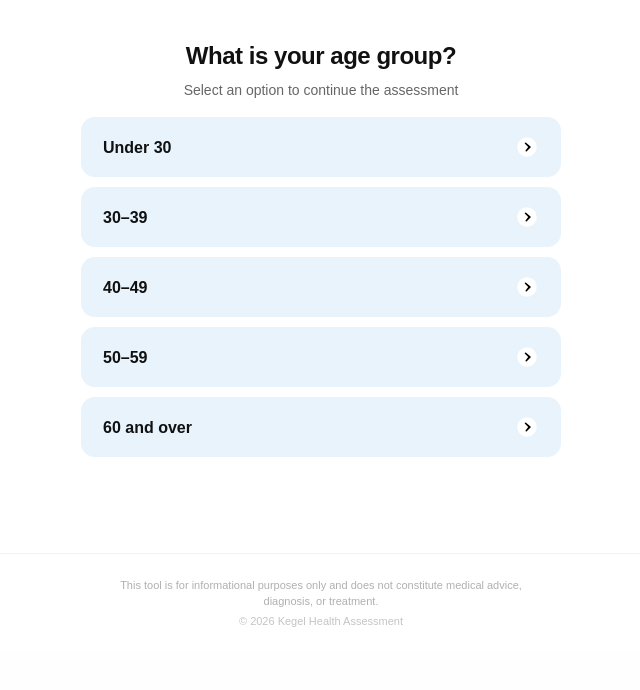
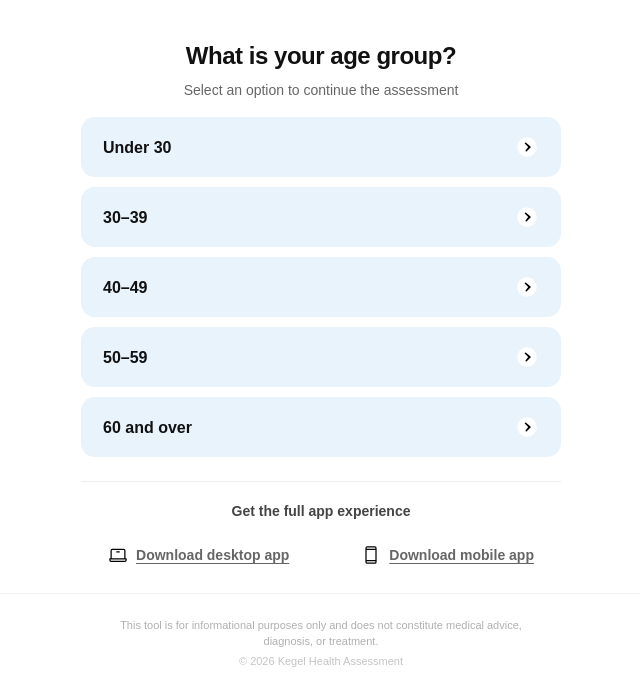
Before and after one commit to dhananjayaDev/Kegel-app, a Flask app: page / in a window 1280 px wide. Shown: the part 660-1350 px from the top of the page, without its empty margins (319-959 px from the left). Before the commit the page ends 1287 px from the top, so only its background shows below. Run offline with Flask 3, Linux system fonts and the light colour scheme.

Commit message:
add dowload links

```diff
--- a/application/__init__.py
+++ b/application/__init__.py
@@ -1,6 +1,6 @@
 """Flask application factory."""
 
-from flask import Flask
+from flask import Flask, request, session
 
 from application.config import Config
 from application.providers import ProviderRegistry
@@ -17,6 +17,17 @@ def create_app(config_class: type = Config) -> Flask:
     registry = ProviderRegistry(app.config)
     app.extensions["providers"] = registry
 
+    @app.context_processor
+    def _inject_site_context() -> dict:
+        if request.args.get("llm_limited") == "1":
+            session["llm_limit_notice"] = True
+        return {
+            "desktop_app_url": app.config.get("DESKTOP_APP_URL", ""),
+            "mobile_app_url": app.config.get("MOBILE_APP_URL", ""),
+            "llm_limit_notice": session.get("llm_limit_notice", False),
+            "has_saved_assessment": bool(session.get("assessment")),
+        }
+
     app.register_blueprint(main_bp)
     app.register_blueprint(questionnaire_bp, url_prefix="/assessment")
 
--- a/application/config.py
+++ b/application/config.py
@@ -23,3 +23,6 @@ class Config:
     # ── Hosted deployment: set GEMINI_API_KEY to enable cloud LLM ──
     GEMINI_API_KEY = os.getenv("GEMINI_API_KEY", "")  # placeholder — required when LLM_PROVIDER=gemini
     GEMINI_MODEL = os.getenv("GEMINI_MODEL", "gemini-2.0-flash")
+
+    DESKTOP_APP_URL = os.getenv("DESKTOP_APP_URL", "")
+    MOBILE_APP_URL = os.getenv("MOBILE_APP_URL", "")
--- a/application/models/__init__.py
+++ b/application/models/__init__.py
@@ -79,3 +79,4 @@ class AssessmentResult:
     base_protocol: dict[str, Any] | None = None
     customized_plan: str | None = None
     plan_source: str = "template"
+    llm_rate_limited: bool = False
--- a/application/routes/main.py
+++ b/application/routes/main.py
@@ -37,7 +37,9 @@ def _get_first_question():
 
 @main_bp.context_processor
 def _inject_quiz_context():
-    return {"first_question": _get_first_question()}
+    return {
+        "first_question": _get_first_question(),
+    }
 
 
 @main_bp.route("/")
--- a/application/routes/questionnaire.py
+++ b/application/routes/questionnaire.py
@@ -136,6 +136,12 @@ def submit():
     session["assessment"] = stored
     session["assessment_id"] = result.session_id
     session.pop(DRAFT_KEY, None)
+
+    if stored.get("llm_rate_limited"):
+        session["llm_limit_notice"] = True
+        return redirect(url_for("main.index", llm_limited=1) + "#app-alternatives")
+
+    session.pop("llm_limit_notice", None)
     return redirect(url_for("questionnaire.results"))
 
 
--- a/application/services/assessment_service.py
+++ b/application/services/assessment_service.py
@@ -38,6 +38,7 @@ class AssessmentService:
         )
 
         plan_data: dict[str, Any] = {}
+        llm_rate_limited = False
         if triage.includes_kegel_plan:
             plan_data = self._registry.invoke(
                 "plan",
@@ -48,6 +49,7 @@ class AssessmentService:
                     "triage": triage,
                 },
             )
+            llm_rate_limited = bool(plan_data.get("llm_rate_limited"))
 
         return AssessmentResult(
             session_id=session_id or str(uuid.uuid4()),
@@ -58,6 +60,7 @@ class AssessmentService:
             base_protocol=plan_data.get("base_protocol"),
             customized_plan=plan_data.get("customized_plan"),
             plan_source=plan_data.get("plan_source", "template"),
+            llm_rate_limited=llm_rate_limited,
         )
 
     @staticmethod
@@ -99,6 +102,7 @@ class AssessmentService:
             "base_protocol": result.base_protocol,
             "customized_plan": result.customized_plan,
             "plan_source": result.plan_source,
+            "llm_rate_limited": result.llm_rate_limited,
         }
 
     @staticmethod
@@ -139,4 +143,5 @@ class AssessmentService:
             base_protocol=data.get("base_protocol"),
             customized_plan=data.get("customized_plan"),
             plan_source=data.get("plan_source", "template"),
+            llm_rate_limited=data.get("llm_rate_limited", False),
         )
--- a/application/static/css/main.css
+++ b/application/static/css/main.css
@@ -218,6 +218,10 @@ a {
   max-width: 1120px;
   margin: 0 auto;
   padding: var(--space-page-y) var(--space-page-x) var(--space-page-bottom);
+}
+
+.main-content:has(.hero--quiz) {
+  padding-bottom: var(--space-5);
 }
 
 .page-section {
@@ -1044,6 +1048,27 @@ a {
   margin-bottom: 0.5rem;
 }
 
+.results-limit-notice {
+  margin-bottom: var(--space-section);
+  padding: var(--space-4);
+  background: #f7f7f7;
+  border-radius: 12px;
+  font-size: var(--text-sm);
+  line-height: var(--leading-normal);
+  color: #444;
+}
+
+.results-limit-notice p + p {
+  margin-top: var(--space-2);
+}
+
+.results-limit-notice a {
+  color: #111;
+  font-weight: 600;
+  text-decoration: underline;
+  text-underline-offset: 2px;
+}
+
 .results-actions {
   display: flex;
   gap: 0.875rem;
--- a/application/static/css/quiz.css
+++ b/application/static/css/quiz.css
@@ -303,7 +303,7 @@ body.has-kegel-quiz .kegel-options:not(.kegel-options--grid) {
   margin-left: auto;
   margin-right: auto;
   text-align: center;
-  padding: 0 0 var(--space-8);
+  padding: 0;
 }
 
 .hero--quiz .hero-title {
@@ -404,6 +404,118 @@ body.has-kegel-quiz .kegel-options:not(.kegel-options--grid) {
   margin-bottom: var(--space-block);
 }
 
+.home-app-links {
+  margin-top: var(--space-section);
+  margin-bottom: 0;
+  padding: var(--space-5) var(--space-4) 0;
+  border-top: 1px solid #eee;
+  text-align: center;
+}
+
+.home-app-links__notice {
+  margin: 0 auto var(--space-5);
+  max-width: 28rem;
+  padding: var(--space-4);
+  background: #f7f7f7;
+  border-radius: 12px;
+  text-align: left;
+}
+
+.home-app-links__notice-title {
+  font-size: var(--text-sm);
+  font-weight: 700;
+  color: #111;
+  margin-bottom: var(--space-2);
+}
+
+.home-app-links__notice-text {
+  font-size: var(--text-sm);
+  line-height: var(--leading-normal);
+  color: #555;
+}
+
+.home-app-links__notice-text--solo {
+  text-align: center;
+  margin-top: var(--space-2);
+}
+
+.home-app-links__results-link {
+  display: inline-block;
+  margin-top: var(--space-3);
+  font-size: var(--text-sm);
+  font-weight: 600;
+  color: #111;
+  text-decoration: underline;
+  text-underline-offset: 2px;
+}
+
+.home-app-links__label {
+  margin: 0 0 var(--space-4);
+  font-size: var(--text-sm);
+  font-weight: 600;
+  color: #444;
+  line-height: var(--leading-snug);
+}
+
+.home-app-links__actions {
+  display: flex;
+  flex-direction: column;
+  align-items: center;
+  justify-content: center;
+  gap: var(--space-3);
+  width: 100%;
+  max-width: 16rem;
+  margin: 0 auto;
+}
+
+.home-app-links__link {
+  display: inline-flex;
+  align-items: center;
+  justify-content: center;
+  gap: var(--space-2);
+  width: 100%;
+  padding: var(--space-2) var(--space-3);
+  font-size: var(--text-sm);
+  font-weight: 600;
+  line-height: var(--leading-snug);
+  color: #111;
+  text-decoration: underline;
+  text-underline-offset: 3px;
+  transition: opacity 0.15s ease;
+}
+
+.home-app-links__link:hover {
+  opacity: 0.72;
+}
+
+.home-app-links__link--pending {
+  color: #666;
+  cursor: default;
+  pointer-events: none;
+}
+
+.home-app-links__icon {
+  width: 20px;
+  height: 20px;
+  flex-shrink: 0;
+  display: block;
+}
+
+@media (min-width: 769px) {
+  .home-app-links__actions {
+    flex-direction: row;
+    flex-wrap: nowrap;
+    max-width: none;
+    gap: var(--space-6) var(--space-10);
+  }
+
+  .home-app-links__link {
+    width: auto;
+    white-space: nowrap;
+    padding: var(--space-2) var(--space-4);
+  }
+}
+
 .kegel-option {
   display: block;
   cursor: pointer;
@@ -490,7 +602,7 @@ body.has-kegel-quiz .kegel-options:not(.kegel-options--grid) {
   font-weight: 600;
   line-height: var(--leading-snug);
   border: 2px solid transparent;
-  transition: opacity 0.15s, background 0.15s;
+  transition: background 0.15s ease, opacity 0.15s ease;
   text-decoration: none;
   font-family: inherit;
   cursor: pointer;
@@ -502,8 +614,18 @@ a.kegel-btn:hover {
   color: inherit;
 }
 
-.kegel-btn:hover {
+.kegel-btn:hover:not(:disabled) {
   opacity: 0.88;
+}
+
+.kegel-btn--primary:hover:not(:disabled) {
+  opacity: 1;
+  background: #333;
+}
+
+.kegel-btn--ghost:hover:not(:disabled) {
+  opacity: 1;
+  background: #e0e0e0;
 }
 
 .kegel-btn--primary {
@@ -539,10 +661,6 @@ a.kegel-btn:hover {
 /* ── Responsive ── */
 
 @media (min-width: 769px) {
-  .hero--quiz {
-    padding-bottom: var(--space-12);
-  }
-
   .hero--quiz .hero-title {
     font-size: clamp(1.75rem, 4vw, 2.25rem);
   }
--- a/application/templates/base.html
+++ b/application/templates/base.html
@@ -6,7 +6,7 @@
   <title>{% block title %}Kegel Health{% endblock %}</title>
   <link rel="icon" href="{{ url_for('static', filename='icons/kegel.png') }}" type="image/png">
   <link rel="apple-touch-icon" href="{{ url_for('static', filename='icons/kegel.png') }}">
-  <link rel="stylesheet" href="{{ url_for('static', filename='css/main.css') }}?v=39">
+  <link rel="stylesheet" href="{{ url_for('static', filename='css/main.css') }}?v=41">
   {% block head %}{% endblock %}
 </head>
 <body class="{% block body_class %}{% endblock %}">
--- /dev/null
+++ b/application/templates/components/app_download_links.html
@@ -0,0 +1,49 @@
+<div class="home-app-links" id="app-alternatives">
+  {% if llm_limit_notice %}
+  <div class="home-app-links__notice" role="alert">
+    <p class="home-app-links__notice-title">Plan personalization is temporarily unavailable</p>
+    <p class="home-app-links__notice-text">
+      Our AI service reached its usage limit. Your assessment scores are saved
+      {% if has_saved_assessment %}— you can still view your results{% endif %}.
+      For the full personalized experience, use the desktop or mobile app below.
+    </p>
+    {% if has_saved_assessment %}
+    <a href="{{ url_for('questionnaire.results') }}" class="home-app-links__results-link">View your results</a>
+    {% endif %}
+  </div>
+  {% endif %}
+
+  <p class="home-app-links__label">Get the full app experience</p>
+  <div class="home-app-links__actions">
+    <a
+      href="{{ desktop_app_url or '#' }}"
+      class="home-app-links__link{% if not desktop_app_url %} home-app-links__link--pending{% endif %}"
+      {% if desktop_app_url %}target="_blank" rel="noopener noreferrer"{% else %}aria-disabled="true" tabindex="-1"{% endif %}
+    >
+      <img
+        src="{{ url_for('static', filename='icons/laptop.svg') }}"
+        class="home-app-links__icon"
+        alt=""
+        width="20"
+        height="20"
+        aria-hidden="true"
+      >
+      Download desktop app
+    </a>
+    <a
+      href="{{ mobile_app_url or '#' }}"
+      class="home-app-links__link{% if not mobile_app_url %} home-app-links__link--pending{% endif %}"
+      {% if mobile_app_url %}target="_blank" rel="noopener noreferrer"{% else %}aria-disabled="true" tabindex="-1"{% endif %}
+    >
+      <img
+        src="{{ url_for('static', filename='icons/device-mobile.svg') }}"
+        class="home-app-links__icon"
+        alt=""
+        width="20"
+        height="20"
+        aria-hidden="true"
+      >
+      Download mobile app
+    </a>
+  </div>
+</div>
--- a/application/templates/components/first_question_form.html
+++ b/application/templates/components/first_question_form.html
@@ -12,4 +12,6 @@
     </label>
     {% endfor %}
   </div>
+
+  {% include 'components/app_download_links.html' %}
 </form>
--- a/application/templates/index.html
+++ b/application/templates/index.html
@@ -3,7 +3,7 @@
 {% block title %}Kegel Health — Anonymous ED Assessment{% endblock %}
 
 {% block head %}
-<link rel="stylesheet" href="{{ url_for('static', filename='css/quiz.css') }}?v=42">
+<link rel="stylesheet" href="{{ url_for('static', filename='css/quiz.css') }}?v=52">
 {% endblock %}
 
 {% block content %}
--- a/application/templates/questionnaire.html
+++ b/application/templates/questionnaire.html
@@ -5,7 +5,7 @@
 {% block body_class %}has-kegel-quiz{% endblock %}
 
 {% block head %}
-<link rel="stylesheet" href="{{ url_for('static', filename='css/quiz.css') }}?v=42">
+<link rel="stylesheet" href="{{ url_for('static', filename='css/quiz.css') }}?v=46">
 {% endblock %}
 
 {% block content %}
```
Also changed, not shown: application/llm/errors.py (added, +9 -0 lines), application/llm/gemini.py (+22 -1 lines), application/providers/plan_provider.py (+9 -5 lines), application/templates/results.html (+10 -0 lines), application/static/icons/device-mobile.svg (added), application/static/icons/laptop.svg (added), 1 other file.
